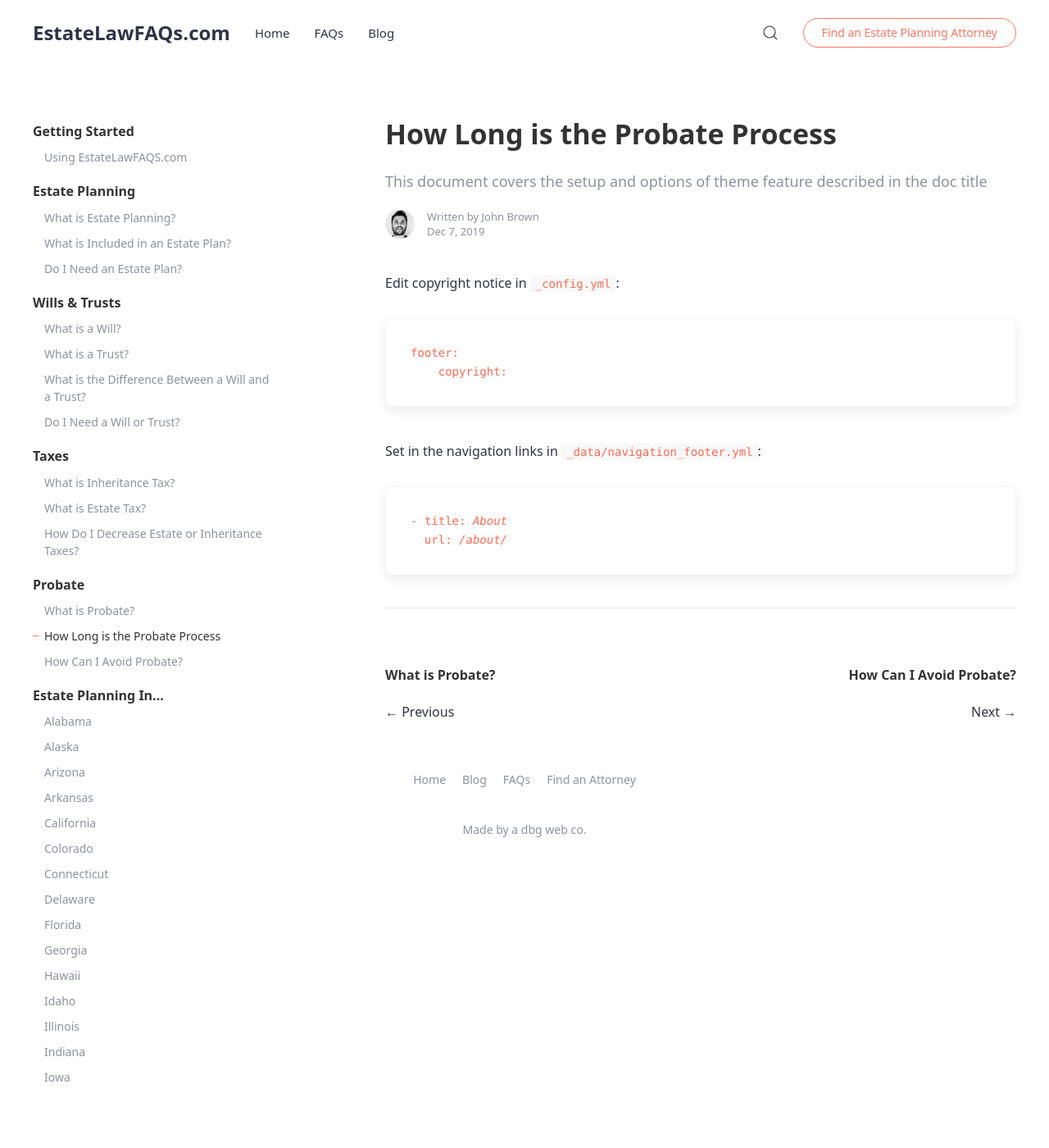
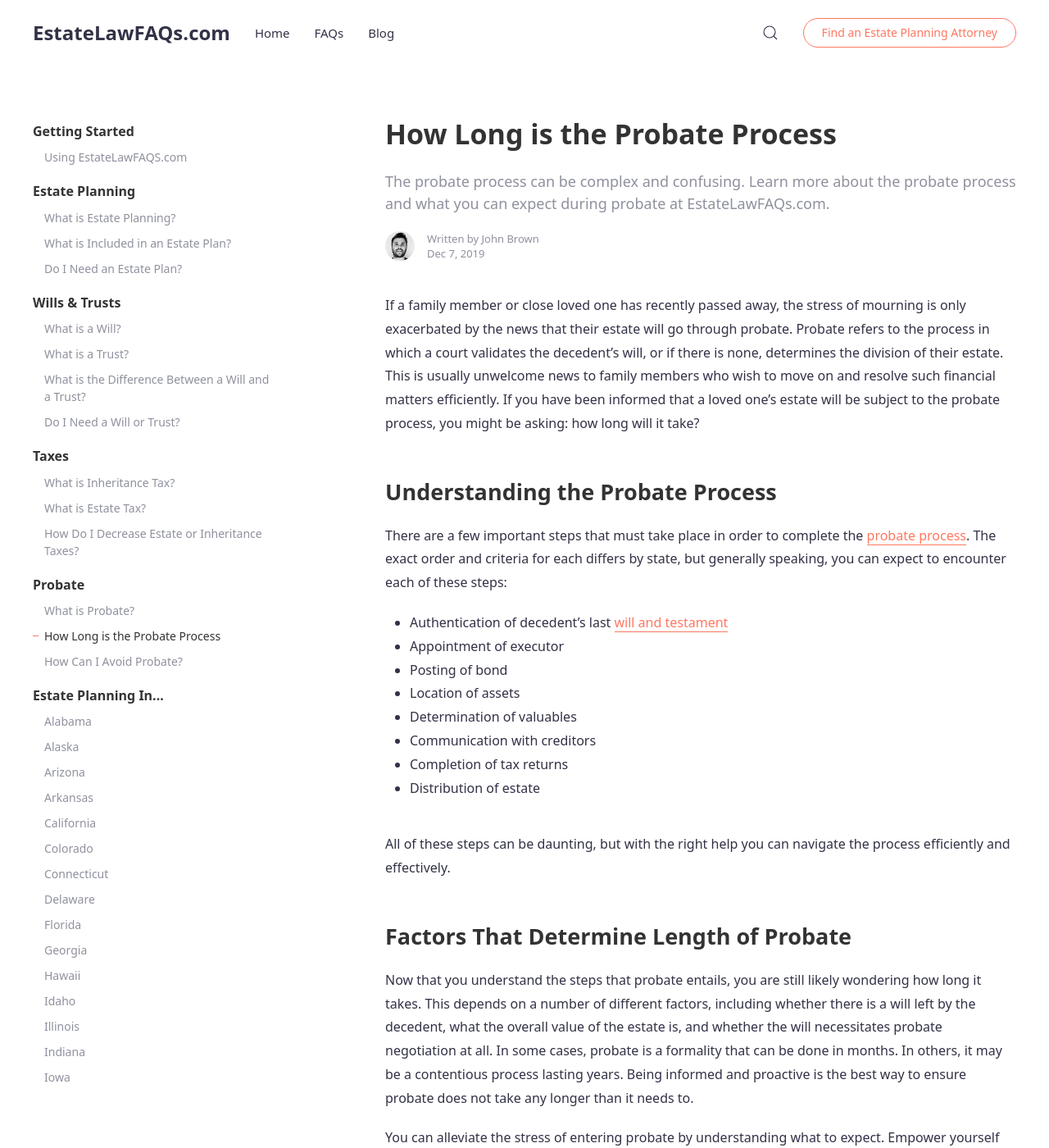
Before and after one commit to zac-heisey/docs-jekyll-theme, a Jekyll site: the page built from _docs/how-long-is-probate-process.md, in a window 1280 px wide and 1400 px high. Shown: the whole window at 82% size. Built offline with Jekyll 4.4.1, drawn with Linux system fonts in a browser that asks for light colours; some of the changed text lies outside the part shown.

Commit message:
Update from Forestry.io Zac Heisey updated _docs/how-long-is-probate-process.md

````diff
--- a/_docs/how-long-is-probate-process.md
+++ b/_docs/how-long-is-probate-process.md
@@ -1,18 +1,31 @@
 ---
 title: How Long is the Probate Process
-subtitle: This document covers the setup and options of theme feature described in the doc title
-tags: [Probate]
+subtitle: The probate process can be complex and confusing. Learn more about the probate
+  process and what you can expect during probate at EstateLawFAQs.com.
+tags:
+- Probate
 author: john
+
 ---
+If a family member or close loved one has recently passed away, the stress of mourning is only exacerbated by the news that their estate will go through probate. Probate refers to the process in which a court validates the decedent’s will, or if there is none, determines the division of their estate. This is usually unwelcome news to family members who wish to move on and resolve such financial matters efficiently. If you have been informed that a loved one’s estate will be subject to the probate process, you might be asking: how long will it take?
 
-Edit copyright notice in `_config.yml`:
-```yaml
-footer:
-    copyright:
-```
+## Understanding the Probate Process
 
-Set in the navigation links in `_data/navigation_footer.yml`:
-```yaml
-- title: About
-  url: /about/
-```
+There are a few important steps that must take place in order to complete the [probate process](/docs/what-is-probate/). The exact order and criteria for each differs by state, but generally speaking, you can expect to encounter each of these steps:
+
+* Authentication of decedent’s last [will and testament](/docs/what-is-a-will/)
+* Appointment of executor
+* Posting of bond
+* Location of assets
+* Determination of valuables
+* Communication with creditors
+* Completion of tax returns
+* Distribution of estate
+
+All of these steps can be daunting, but with the right help you can navigate the process efficiently and effectively.
+
+## Factors That Determine Length of Probate
+
+Now that you understand the steps that probate entails, you are still likely wondering how long it takes. This depends on a number of different factors, including whether there is a will left by the decedent, what the overall value of the estate is, and whether the will necessitates probate negotiation at all. In some cases, probate is a formality that can be done in months. In others, it may be a contentious process lasting years. Being informed and proactive is the best way to ensure probate does not take any longer than it needs to.
+
+You can alleviate the stress of entering probate by understanding what to expect. Empower yourself by learning more about the probate process and getting answers to your [estate planning questions](/).
````
